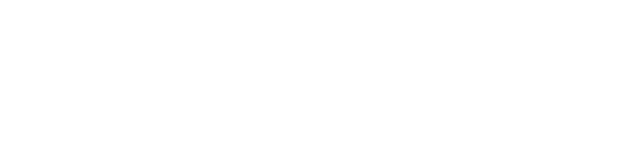
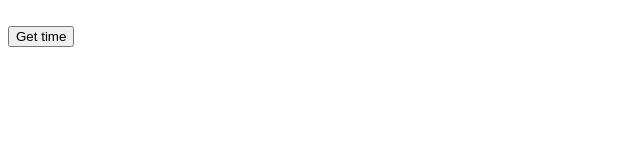
Before and after one commit to paulah/arph, a plain HTML site: page index.html in a window 1280 px wide. Shown: the whole page, without its empty margins (0-640 px from the left). Drawn offline with nearby package versions, Linux system fonts and the light colour scheme.

Commit message:
Get time button works!!

```diff
--- a/index.html
+++ b/index.html
@@ -17,6 +17,9 @@
 <body>
 
   <div id="player"></div>
+  <br>
+  <button id="button">Get time</button>
+  <script src="https://ajax.googleapis.com/ajax/libs/jquery/2.1.3/jquery.min.js"></script>
   <script src="video.js"></script>
 </body>
 </html>
--- a/video.js
+++ b/video.js
@@ -1,4 +1,6 @@
-(function() {
+$( document ).ready(function() {
+
+
   var stopPlayAt = 10, // Stop play at time in seconds
       stopPlayTimer;   // Reference to settimeout call
 
@@ -33,11 +35,12 @@
   function onPlayerStateChange(event) {
     var time, rate, remainingTime;
     clearTimeout(stopPlayTimer);
+
     if (event.data == YT.PlayerState.PLAYING) {
       time = player.getCurrentTime();
       // Add .4 of a second to the time in case it's close to the current time
       // (The API kept returning ~9.7 when hitting play after stopping at 10s)
-      console.log(time);
+
       if (time + .4 < stopPlayAt) {
         rate = player.getPlaybackRate();
         remainingTime = (stopPlayAt - time) / rate;
@@ -48,4 +51,8 @@
   function pauseVideo() {
     player.pauseVideo();
   }
-})();
+
+    $('#button').click(function(){
+        console.log(player.getCurrentTime());
+    });
+});
```
